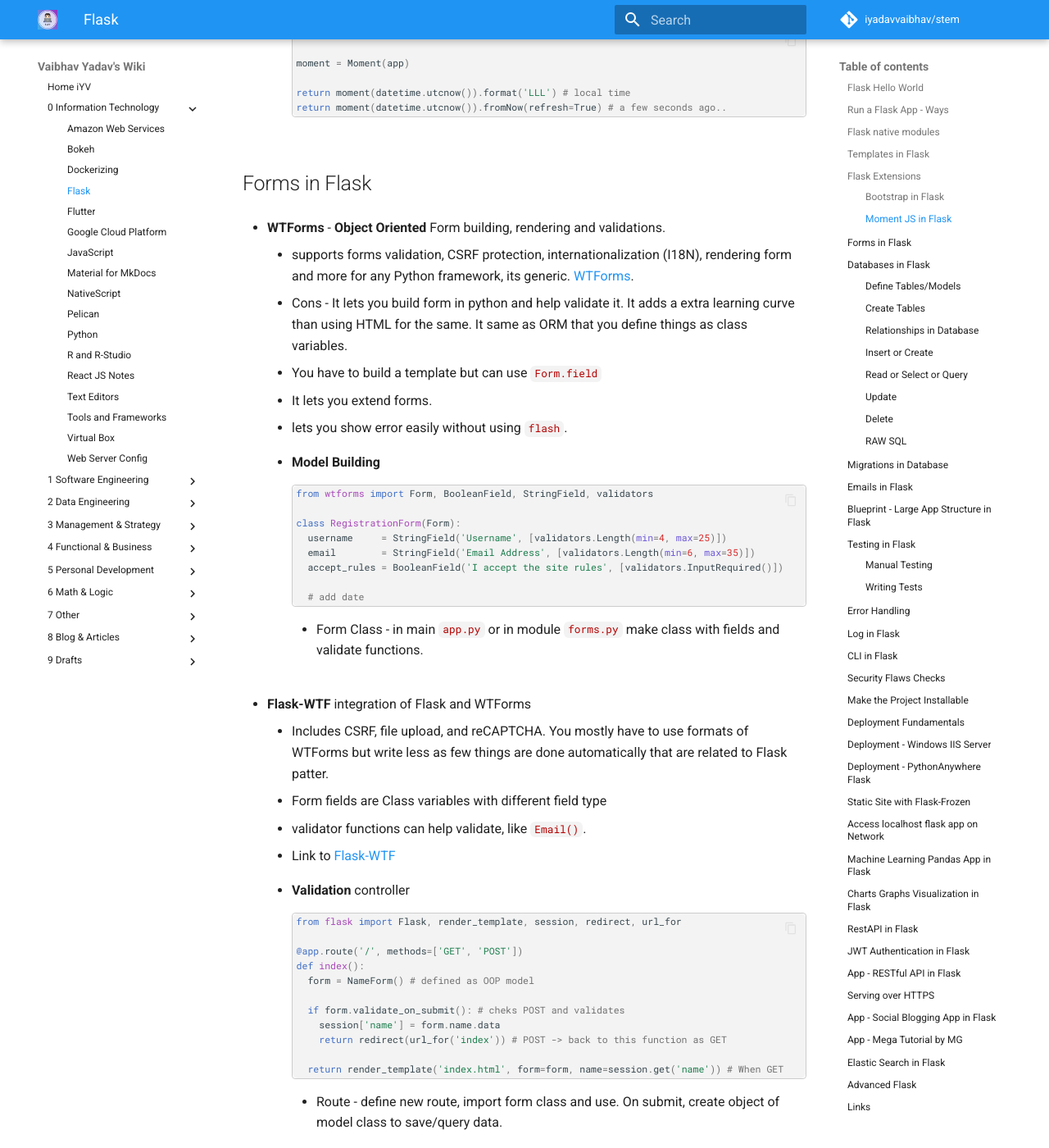
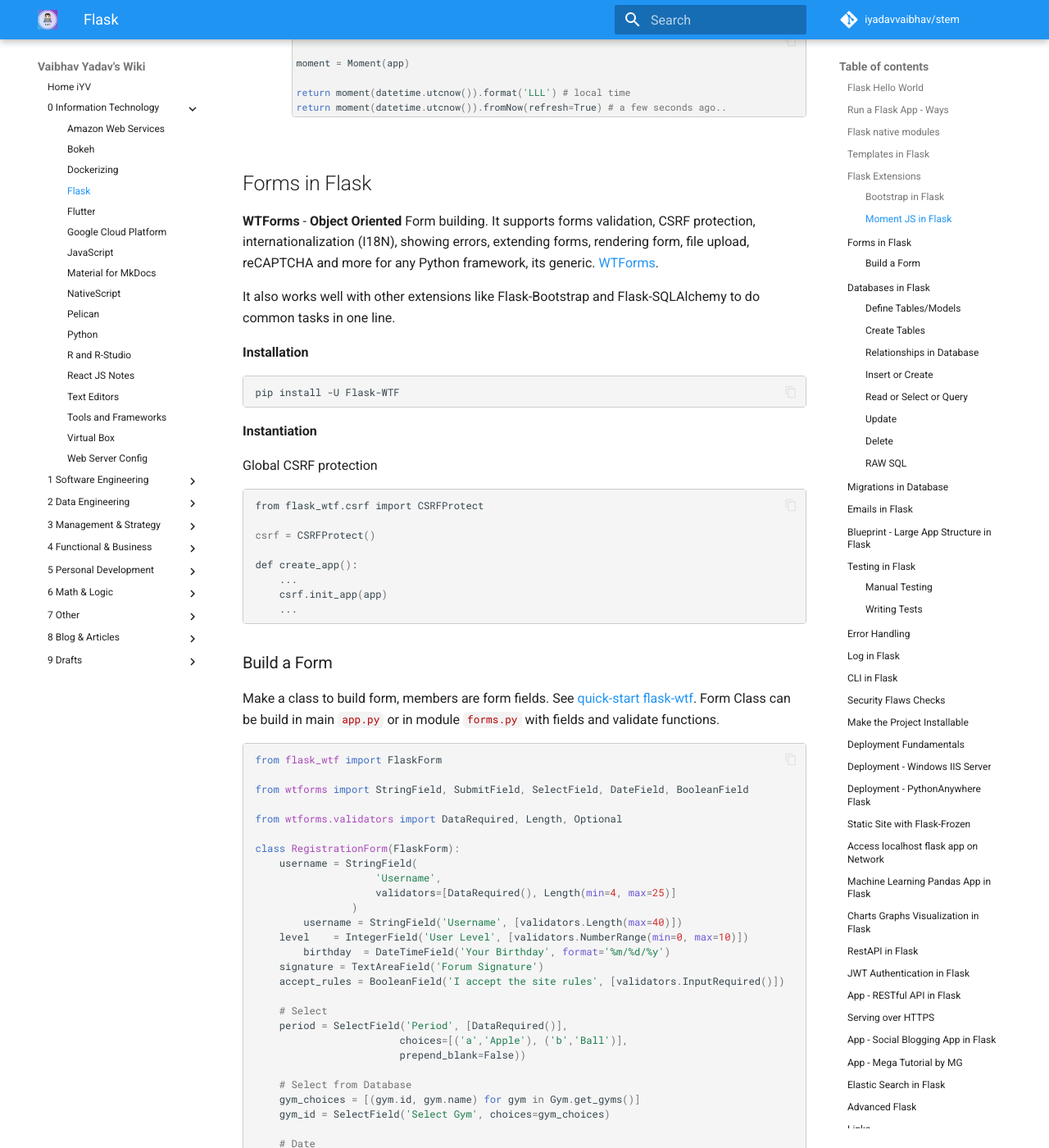
Before and after one commit to iYadavVaibhav/stem, an MkDocs documentation site: the page built from docs/0-Information-Technology/flask.md, in a window 1280 px wide and 1400 px high, scrolled down 7440 px. Shown: the whole window at 82% size. Built offline with MkDocs 1.6.1 and Material for MkDocs 9.7.7, drawn with Linux system fonts in a browser that asks for light colours; comment, search, counter and statistics services are not loaded; some of the changed text lies outside the part shown.

Commit message:
flask-wtf

````diff
--- a/docs/0-Information-Technology/flask.md
+++ b/docs/0-Information-Technology/flask.md
@@ -281,27 +281,106 @@
 
 ## Forms in Flask
 
-- **WTForms** - **Object Oriented** Form building, rendering and validations.
-  - supports forms validation, CSRF protection, internationalization (I18N), rendering form and more for any Python framework, its generic. [WTForms](http://wtforms.simplecodes.com/).
-  - Cons - It lets you build form in python and help validate it. It adds a extra learning curve than using HTML for the same. It same as ORM that you define things as class variables.
-  - You have to build a template but can use `Form.field`
-  - It lets you extend forms.
-  - lets you show error easily without using `flash`.
-
-  - **Model Building**
-
-    ```python
-    from wtforms import Form, BooleanField, StringField, validators
-
-    class RegistrationForm(Form):
-      username     = StringField('Username', [validators.Length(min=4, max=25)])
-      email        = StringField('Email Address', [validators.Length(min=6, max=35)])
-      accept_rules = BooleanField('I accept the site rules', [validators.InputRequired()])
-
-      # add date
-    ```
-
-    - Form Class - in main `app.py` or in module `forms.py` make class with fields and validate functions.
+**WTForms** - **Object Oriented** Form building. It supports forms validation, CSRF protection, internationalization (I18N), showing errors, extending forms, rendering form, file upload, reCAPTCHA and more for any Python framework, its generic. [WTForms](http://wtforms.simplecodes.com/).
+
+It also works well with other extensions like Flask-Bootstrap and Flask-SQLAlchemy to do common tasks in one line.
+
+**Installation**
+
+```sh
+pip install -U Flask-WTF
+```
+
+**Instantiation**
+
+Global CSRF protection
+
+```sh
+from flask_wtf.csrf import CSRFProtect
+
+csrf = CSRFProtect()
+
+def create_app():
+    ...
+    csrf.init_app(app)
+    ...
+```
+
+### Build a Form
+
+Make a class to build form, members are form fields. See [quick-start flask-wtf](https://flask-wtf.readthedocs.io/en/1.2.x/quickstart/). Form Class can be build in main `app.py` or in module `forms.py` with fields and validate functions.
+
+```python
+from flask_wtf import FlaskForm
+
+from wtforms import StringField, SubmitField, SelectField, DateField, BooleanField
+
+from wtforms.validators import DataRequired, Length, Optional
+
+class RegistrationForm(FlaskForm):
+    username = StringField(
+                    'Username',
+                    validators=[DataRequired(), Length(min=4, max=25)]
+                )
+        username = StringField('Username', [validators.Length(max=40)])
+    level    = IntegerField('User Level', [validators.NumberRange(min=0, max=10)])
+        birthday  = DateTimeField('Your Birthday', format='%m/%d/%y')
+    signature = TextAreaField('Forum Signature')
+    accept_rules = BooleanField('I accept the site rules', [validators.InputRequired()])
+
+    # Select
+    period = SelectField('Period', [DataRequired()],
+                        choices=[('a','Apple'), ('b','Ball')],
+                        prepend_blank=False))
+
+    # Select from Database
+    gym_choices = [(gym.id, gym.name) for gym in Gym.get_gyms()]
+    gym_id = SelectField('Select Gym', choices=gym_choices)
+
+    # Date
+    start_date = DateField('Start Date', format='%Y-%m-%d')
+
+    # Submit
+    submit = SubmitField('Submit')
+```
+
+**Data Types Fields** in `wtforms` that can be used to build form fields. [more on wtforms fields](https://wtforms.readthedocs.io/en/3.0.x/fields/#basic-fields)
+
+DataType        | Details
+-|-
+StringField     | One line string
+BooleanField    | check box
+DateField       | date only
+DateTimeField   | date and time
+DecimalField    | decimal numbers
+IntegerField    | whole numbers
+SelectField     | dropdown picklist
+RadioField      | radio buttons
+SubmitField     | submit button
+HiddenField     | not visible
+EmailField      | Email type
+PasswordField   | Password type dots
+TextAreaField   | multi-line
+
+**Validators** that can be used for each field. Each field accepts list of validators in `validators=` argument. [More on wtform validations](https://wtforms.readthedocs.io/en/3.0.x/validators/#built-in-validators)
+
+Validator           | Details
+-|-
+DataRequired() | Required Field
+NumberRange(min=0, max=10) | For IntegerField
+Optional() | Lets continue form submission, used with DateField
+
+
+**Custom Validation** lets you define your own validation method
+
+```py
+class SignupForm(Form):
+    age = IntegerField('Age')
+
+    def validate_age(form, field):
+        if field.data < 13:
+            raise ValidationError("We're sorry, you must be 13 or older to register")
+```
 
 - **Flask-WTF** integration of Flask and WTForms
   - Includes CSRF, file upload, and reCAPTCHA. You mostly have to use formats of WTForms but write less as few things are done automatically that are related to Flask patter.
````
Also changed, not shown: docs/1-Software-Engineering/domain-driven-development.md (added, +5 -0 lines).
